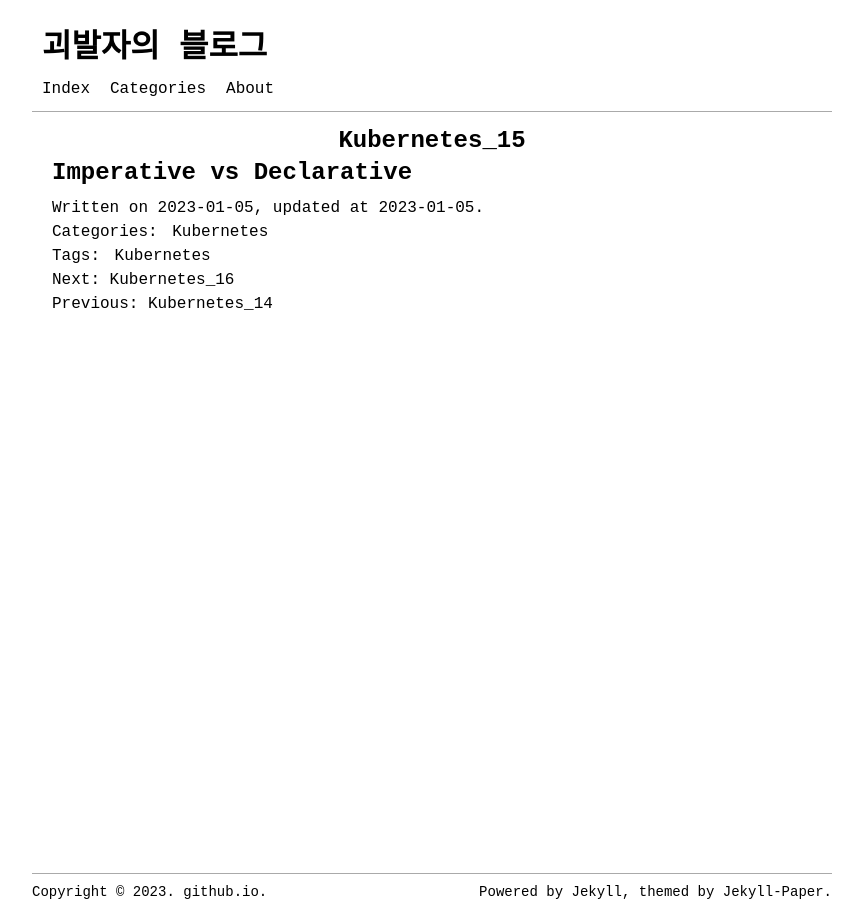
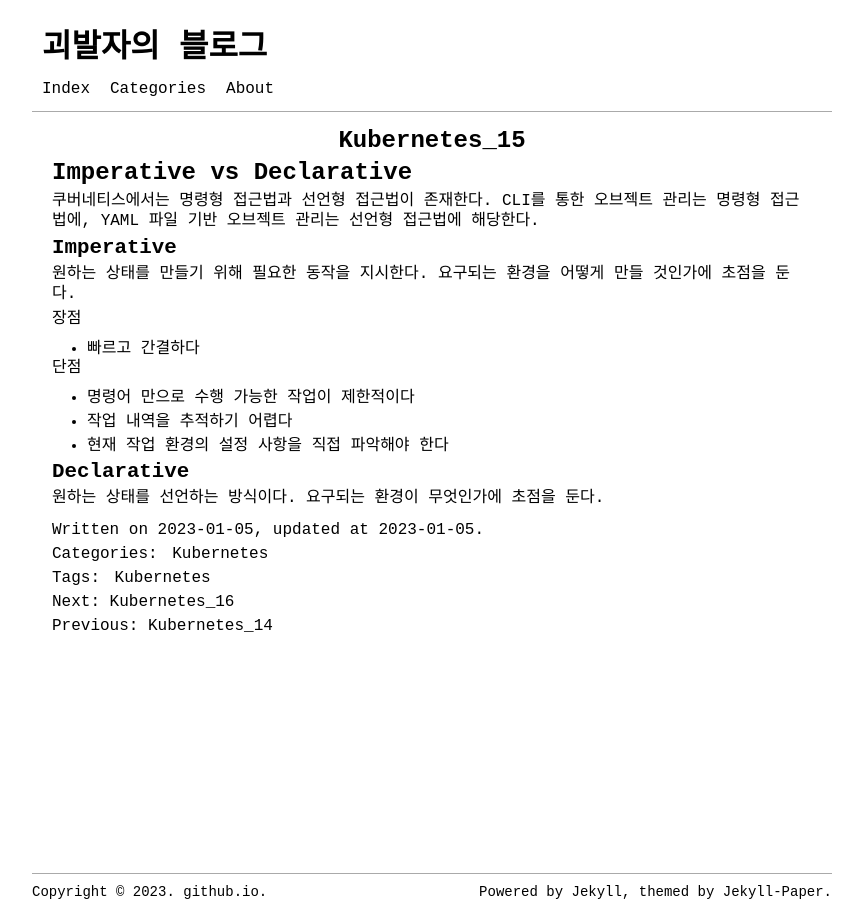
Before and after one commit to oleveloper/oleveloper.github.io, a Jekyll site: the page built from _posts/2023-01-05-kubernetes_15.markdown, in a window 1280 px wide. Shown: the whole page, without its empty margins (208-1071 px from the left). Built offline with Jekyll 4.4.1, drawn with Linux system fonts in a browser that asks for light colours.

Commit message:
Update 2023-01-05-kubernetes_15.markdown

```diff
--- a/_posts/2023-01-05-kubernetes_15.markdown
+++ b/_posts/2023-01-05-kubernetes_15.markdown
@@ -8,3 +8,22 @@ tags: [Kubernetes]
 ---
 
 # Imperative vs Declarative
+
+쿠버네티스에서는 명령형 접근법과 선언형 접근법이 존재한다.
+CLI를 통한 오브젝트 관리는 명령형 접근법에, YAML 파일 기반 오브젝트 관리는 선언형 접근법에 해당한다.
+
+## Imperative
+원하는 상태를 만들기 위해 필요한 동작을 지시한다.
+요구되는 환경을 어떻게 만들 것인가에 초점을 둔다.
+
+장점
+- 빠르고 간결하다
+
+단점
+- 명령어 만으로 수행 가능한 작업이 제한적이다
+- 작업 내역을 추적하기 어렵다
+- 현재 작업 환경의 설정 사항을 직접 파악해야 한다
+
+## Declarative
+원하는 상태를 선언하는 방식이다.
+요구되는 환경이 무엇인가에 초점을 둔다.
```
